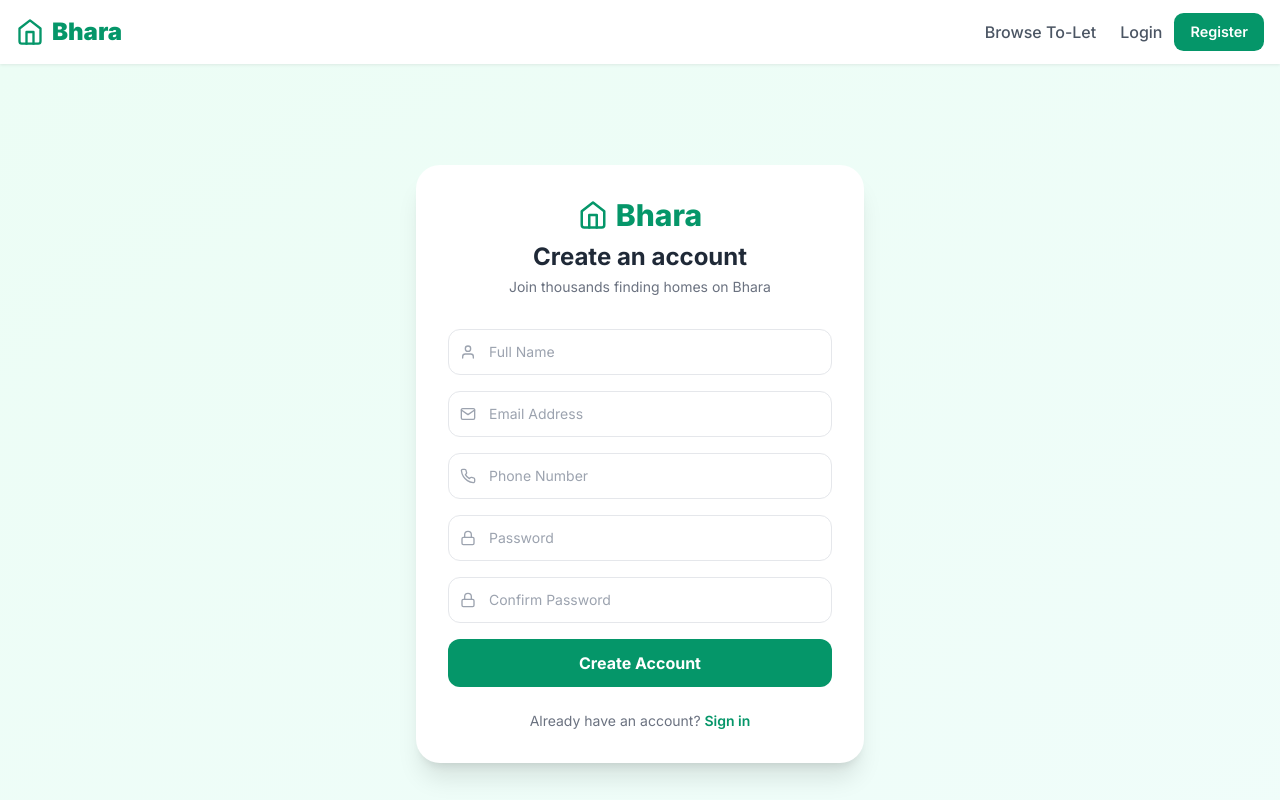
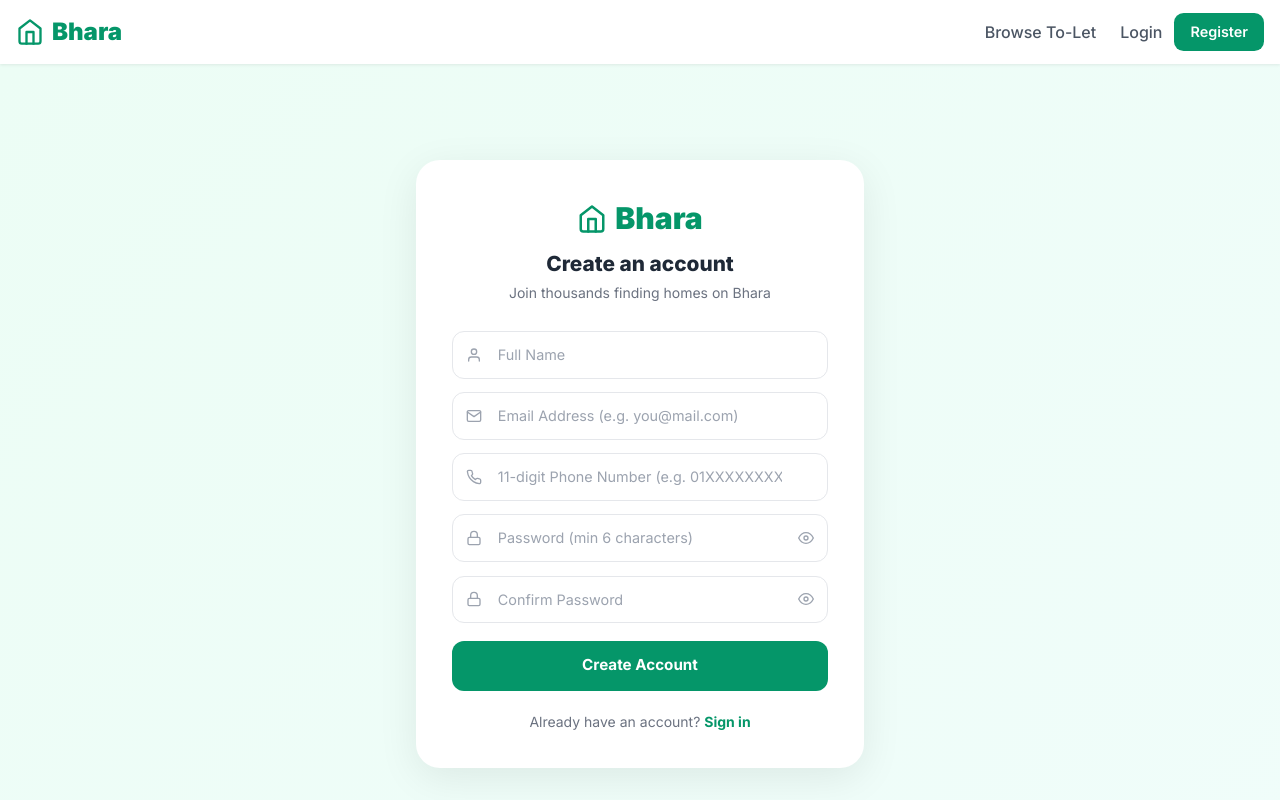
Before and after one commit to Affixo/Bhara-webapp, a React (Vite) app in the folder client/: page /register in a window 1280 px wide. Shown: the top 800 px of the page. Built offline with nearby package versions, Linux system fonts and the light colour scheme; no server answers.

Commit message:
added constraints for login and register,updated user.js,authController.js and register.jsx

```diff
--- a/client/src/pages/Register.jsx
+++ b/client/src/pages/Register.jsx
@@ -1,124 +1,257 @@
-import { useState } from "react";
-import { Link, useNavigate } from "react-router-dom";
-import { useAuth } from "../context/AuthContext";
-import toast from "react-hot-toast";
-import { FiUser, FiMail, FiLock, FiPhone, FiHome } from "react-icons/fi";
+import { useState } from 'react';
+import { Link, useNavigate } from 'react-router-dom';
+import { useAuth } from '../context/AuthContext';
+import toast from 'react-hot-toast';
+import { FiUser, FiMail, FiLock, FiPhone, FiHome, FiEye, FiEyeOff, FiAlertCircle, FiCheckCircle } from 'react-icons/fi';
 
+// ── Validation rules ───────────────────────────────────────────────────────
+const validate = (field, value) => {
+  switch (field) {
+    case 'name':
+      if (!value.trim())       return 'Name is required';
+      if (value.trim().length < 2) return 'Name must be at least 2 characters';
+      return '';
+
+    case 'email':
+      if (!value.trim())       return 'Email is required';
+      if (!/^[^\s@]+@[^\s@]+\.[^\s@]+$/.test(value)) return 'Enter a valid email address (e.g. name@example.com)';
+      return '';
+
+    case 'phone':
+      if (!value.trim())       return 'Phone number is required';
+      if (/[^0-9]/.test(value)) return 'Phone number must contain numbers only — no spaces or symbols';
+      if (value.length < 11)   return `Phone number must be 11 digits (${value.length}/11 entered)`;
+      if (value.length > 11)   return 'Phone number cannot be more than 11 digits';
+      return '';
+
+    case 'password':
+      if (!value)              return 'Password is required';
+      if (value.length < 6)   return 'Password must be at least 6 characters';
+      return '';
+
+    case 'confirm':
+      return ''; // checked separately with password value
+
+    default:
+      return '';
+  }
+};
+
+// ── Input field component ──────────────────────────────────────────────────
+function Field({ icon, type, name, placeholder, value, onChange, onBlur, error, touched, success }) {
+  const [showPw, setShowPw] = useState(false);
+  const inputType = type === 'password' ? (showPw ? 'text' : 'password') : type;
+  const borderColor = touched
+    ? error ? '#dc2626' : success ? '#059669' : '#e5e7eb'
+    : '#e5e7eb';
+
+  return (
+    <div style={{ display: 'flex', flexDirection: 'column', gap: '0.3rem' }}>
+      <div style={{ position: 'relative' }}>
+        {/* Left icon */}
+        <span style={{ position: 'absolute', left: '0.85rem', top: '50%', transform: 'translateY(-50%)', color: touched && error ? '#dc2626' : '#9ca3af', pointerEvents: 'none', fontSize: '1rem' }}>
+          {icon}
+        </span>
+
+        <input
+          type={inputType}
+          name={name}
+          value={value}
+          onChange={onChange}
+          onBlur={onBlur}
+          placeholder={placeholder}
+          maxLength={name === 'phone' ? 11 : undefined}
+          style={{ width: '100%', border: `1.5px solid ${borderColor}`, borderRadius: '0.75rem', padding: '0.75rem 2.8rem', fontSize: '0.9rem', outline: 'none', fontFamily: 'Inter, sans-serif', transition: 'border-color 0.2s, box-shadow 0.2s', boxSizing: 'border-box', background: '#fff', color: '#1f2937' }}
+          onFocus={(e) => (e.target.style.borderColor = '#059669')}
+        />
+
+        {/* Right: password toggle OR status icon */}
+        {type === 'password' ? (
+          <button type="button" onClick={() => setShowPw((p) => !p)}
+            style={{ position: 'absolute', right: '0.85rem', top: '50%', transform: 'translateY(-50%)', background: 'none', border: 'none', color: '#9ca3af', cursor: 'pointer', display: 'flex', alignItems: 'center', padding: 0 }}>
+            {showPw ? <FiEyeOff /> : <FiEye />}
+          </button>
+        ) : touched ? (
+          <span style={{ position: 'absolute', right: '0.85rem', top: '50%', transform: 'translateY(-50%)', pointerEvents: 'none' }}>
+            {error
+              ? <FiAlertCircle style={{ color: '#dc2626' }} />
+              : <FiCheckCircle style={{ color: '#059669' }} />}
+          </span>
+        ) : null}
+      </div>
+
+      {/* Inline error message */}
+      {touched && error && (
+        <p style={{ fontSize: '0.78rem', color: '#dc2626', display: 'flex', alignItems: 'flex-start', gap: '0.3rem', lineHeight: '1.4' }}>
+          <FiAlertCircle style={{ marginTop: '0.1rem', flexShrink: 0 }} /> {error}
+        </p>
+      )}
+
+      {/* Phone digit counter */}
+      {name === 'phone' && value.length > 0 && (
+        <p style={{ fontSize: '0.75rem', color: value.length === 11 ? '#059669' : '#9ca3af', textAlign: 'right' }}>
+          {value.length} / 11 digits
+        </p>
+      )}
+    </div>
+  );
+}
+
+// ── Register Page ──────────────────────────────────────────────────────────
 export default function Register() {
   const { register } = useAuth();
-  const navigate = useNavigate();
+  const navigate     = useNavigate();
+
   const [form, setForm] = useState({
-    name: "",
-    email: "",
-    phone: "",
-    password: "",
-    confirm: "",
+    name: '', email: '', phone: '', password: '', confirm: '',
   });
+
+  const [errors, setErrors]   = useState({});
+  const [touched, setTouched] = useState({});
   const [loading, setLoading] = useState(false);
+
+  // Real-time validation on change
+  const handleChange = (e) => {
+    const { name, value } = e.target;
+
+    // Phone: only allow digit input
+    if (name === 'phone' && /[^0-9]/.test(value)) {
+      setErrors((prev) => ({ ...prev, phone: 'Phone number must contain numbers only — no spaces or symbols' }));
+      setTouched((prev) => ({ ...prev, phone: true }));
+      // Still update form but strip non-digits
+      setForm((prev) => ({ ...prev, phone: value.replace(/[^0-9]/g, '') }));
+      return;
+    }
+
+    setForm((prev) => ({ ...prev, [name]: value }));
+
+    // Validate on change if field already touched
+    if (touched[name]) {
+      const err = name === 'confirm'
+        ? (value !== form.password ? 'Passwords do not match' : '')
+        : validate(name, value);
+      setErrors((prev) => ({ ...prev, [name]: err }));
+    }
+
+    // Re-validate confirm when password changes
+    if (name === 'password' && touched.confirm) {
+      setErrors((prev) => ({ ...prev, confirm: form.confirm !== value ? 'Passwords do not match' : '' }));
+    }
+  };
+
+  // Validate on blur (first time user leaves a field)
+  const handleBlur = (e) => {
+    const { name, value } = e.target;
+    setTouched((prev) => ({ ...prev, [name]: true }));
+    const err = name === 'confirm'
+      ? (value !== form.password ? 'Passwords do not match' : '')
+      : validate(name, value);
+    setErrors((prev) => ({ ...prev, [name]: err }));
+  };
+
+  const hasErrors = () => {
+    const fields = ['name', 'email', 'phone', 'password', 'confirm'];
+    return fields.some((f) => {
+      if (f === 'confirm') return form.confirm !== form.password || !form.confirm;
+      return validate(f, form[f]) !== '';
+    });
+  };
 
   const handleSubmit = async (e) => {
     e.preventDefault();
-    if (form.password !== form.confirm)
-      return toast.error("Passwords do not match");
+
+    // Touch and validate all fields
+    const allTouched = { name: true, email: true, phone: true, password: true, confirm: true };
+    setTouched(allTouched);
+
+    const allErrors = {
+      name:     validate('name',     form.name),
+      email:    validate('email',    form.email),
+      phone:    validate('phone',    form.phone),
+      password: validate('password', form.password),
+      confirm:  form.confirm !== form.password ? 'Passwords do not match' : '',
+    };
+    setErrors(allErrors);
+
+    if (Object.values(allErrors).some((e) => e !== '')) return;
+
     setLoading(true);
     try {
       const user = await register({
-        name: form.name,
-        email: form.email,
-        phone: form.phone,
+        name:     form.name.trim(),
+        email:    form.email.trim(),
+        phone:    form.phone,
         password: form.password,
       });
-      toast.success(`Welcome to Bhara, ${user.name}!`);
-      navigate("/");
+      toast.success(`Welcome to Bhara, ${user.name}! 🎉`);
+      navigate('/');
     } catch (err) {
-      toast.error(err.response?.data?.message || "Registration failed");
+      const msg = err.response?.data?.message || 'Registration failed. Please try again.';
+      toast.error(msg);
+
+      // Highlight the relevant field if server returns a specific error
+      if (msg.toLowerCase().includes('email')) {
+        setErrors((prev) => ({ ...prev, email: msg }));
+        setTouched((prev) => ({ ...prev, email: true }));
+      } else if (msg.toLowerCase().includes('phone')) {
+        setErrors((prev) => ({ ...prev, phone: msg }));
+        setTouched((prev) => ({ ...prev, phone: true }));
+      }
     }
     setLoading(false);
   };
 
-  const ic =
-    "w-full pl-10 pr-4 py-3 border border-gray-200 rounded-xl focus:outline-none focus:ring-2 focus:ring-emerald-400 text-sm";
+  const fields = [
+    { icon: <FiUser />,  type: 'text',     name: 'name',     placeholder: 'Full Name'                     },
+    { icon: <FiMail />,  type: 'email',    name: 'email',    placeholder: 'Email Address (e.g. you@mail.com)' },
+    { icon: <FiPhone />, type: 'tel',      name: 'phone',    placeholder: '11-digit Phone Number (e.g. 01XXXXXXXXX)' },
+    { icon: <FiLock />,  type: 'password', name: 'password', placeholder: 'Password (min 6 characters)'   },
+    { icon: <FiLock />,  type: 'password', name: 'confirm',  placeholder: 'Confirm Password'               },
+  ];
+
+  const allValid = !hasErrors() && Object.values(form).every((v) => v.trim() !== '');
 
   return (
-    <div className="min-h-screen bg-gradient-to-br from-emerald-50 to-teal-50 flex items-center justify-center px-4">
-      <div className="bg-white rounded-3xl shadow-xl p-8 w-full max-w-md">
-        <div className="text-center mb-8">
-          <div className="flex items-center justify-center gap-2 text-3xl font-extrabold text-emerald-600 mb-2">
+    <div className="auth-page">
+      <div className="auth-box" style={{ maxWidth: '28rem' }}>
+
+        {/* Logo */}
+        <div style={{ textAlign: 'center', marginBottom: '1.75rem' }}>
+          <div style={{ display: 'flex', alignItems: 'center', justifyContent: 'center', gap: '0.5rem', fontSize: '1.875rem', fontWeight: '900', color: '#059669', marginBottom: '0.4rem' }}>
             <FiHome /> Bhara
           </div>
-          <h1 className="text-2xl font-bold text-gray-800">
-            Create an account
-          </h1>
-          <p className="text-gray-500 text-sm mt-1">
-            Join thousands finding homes on Bhara
-          </p>
+          <h1 style={{ fontSize: '1.3rem', fontWeight: '800', color: '#1f2937', marginBottom: '0.2rem' }}>Create an account</h1>
+          <p style={{ fontSize: '0.875rem', color: '#6b7280' }}>Join thousands finding homes on Bhara</p>
         </div>
-        <form onSubmit={handleSubmit} className="space-y-4">
-          {[
-            {
-              icon: <FiUser />,
-              name: "name",
-              type: "text",
-              placeholder: "Full Name",
-            },
-            {
-              icon: <FiMail />,
-              name: "email",
-              type: "email",
-              placeholder: "Email Address",
-            },
-            {
-              icon: <FiPhone />,
-              name: "phone",
-              type: "tel",
-              placeholder: "Phone Number",
-            },
-            {
-              icon: <FiLock />,
-              name: "password",
-              type: "password",
-              placeholder: "Password",
-            },
-            {
-              icon: <FiLock />,
-              name: "confirm",
-              type: "password",
-              placeholder: "Confirm Password",
-            },
-          ].map((f) => (
-            <div key={f.name} className="relative">
-              <span className="absolute left-3 top-1/2 -translate-y-1/2 text-gray-400">
-                {f.icon}
-              </span>
-              <input
-                type={f.type}
-                name={f.name}
-                value={form[f.name]}
-                onChange={(e) =>
-                  setForm((p) => ({ ...p, [e.target.name]: e.target.value }))
-                }
-                placeholder={f.placeholder}
-                required
-                className={ic}
-              />
-            </div>
+
+        <form onSubmit={handleSubmit} style={{ display: 'flex', flexDirection: 'column', gap: '0.85rem' }} noValidate>
+          {fields.map((f) => (
+            <Field
+              key={f.name}
+              icon={f.icon}
+              type={f.type}
+              name={f.name}
+              placeholder={f.placeholder}
+              value={form[f.name]}
+              onChange={handleChange}
+              onBlur={handleBlur}
+              error={errors[f.name]}
+              touched={!!touched[f.name]}
+              success={touched[f.name] && !errors[f.name] && form[f.name]}
+            />
           ))}
-          <button
-            type="submit"
-            disabled={loading}
-            className="w-full bg-emerald-600 hover:bg-emerald-700 text-white font-bold py-3 rounded-xl transition disabled:opacity-70"
-          >
-            {loading ? "Creating account..." : "Create Account"}
+
+          <button type="submit" disabled={loading}
+            style={{ width: '100%', background: loading ? '#9ca3af' : '#059669', color: '#fff', border: 'none', borderRadius: '0.75rem', padding: '0.85rem', fontWeight: '700', fontSize: '0.95rem', cursor: loading ? 'not-allowed' : 'pointer', fontFamily: 'Inter, sans-serif', marginTop: '0.25rem', transition: 'background 0.2s' }}
+            onMouseEnter={(e) => { if (!loading) e.currentTarget.style.background = '#047857'; }}
+            onMouseLeave={(e) => { if (!loading) e.currentTarget.style.background = '#059669'; }}>
+            {loading ? 'Creating account…' : 'Create Account'}
           </button>
         </form>
-        <p className="text-center text-sm text-gray-500 mt-6">
-          Already have an account?{" "}
-          <Link
-            to="/login"
-            className="text-emerald-600 font-semibold hover:underline"
-          >
-            Sign in
-          </Link>
+
+        <p style={{ textAlign: 'center', fontSize: '0.875rem', color: '#6b7280', marginTop: '1.25rem' }}>
+          Already have an account?{' '}
+          <Link to="/login" style={{ color: '#059669', fontWeight: '700', textDecoration: 'none' }}>Sign in</Link>
         </p>
       </div>
     </div>
```
Also changed, not shown: 2 other files (tests, documents, lock files or other folders).
